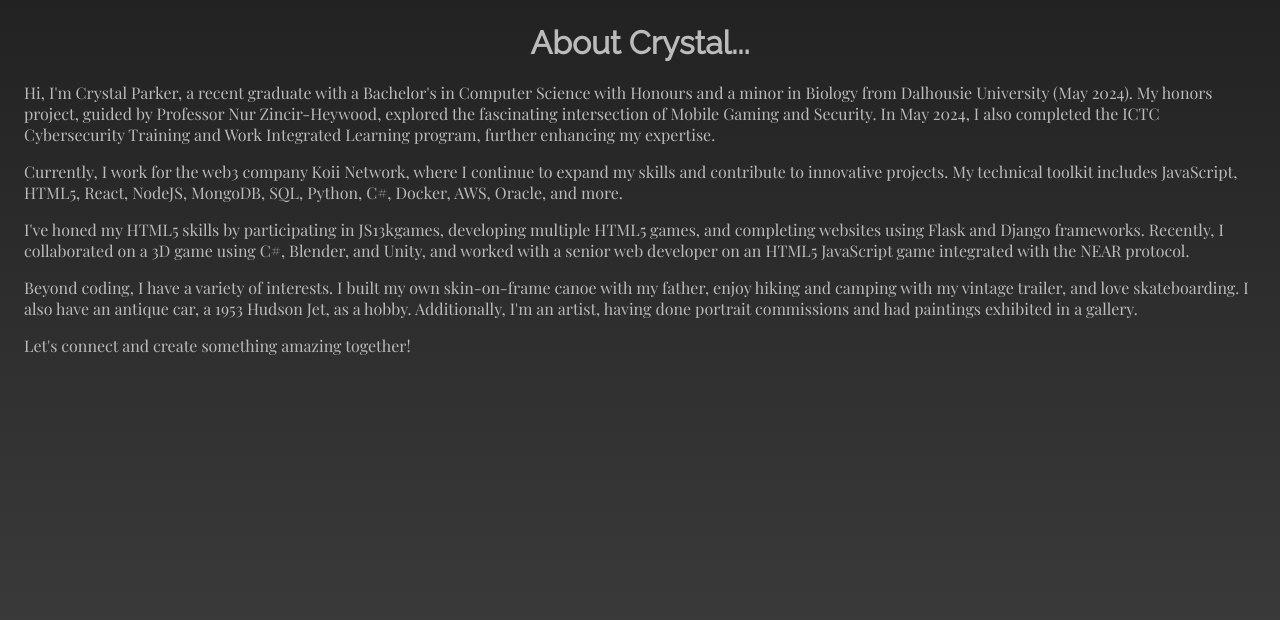
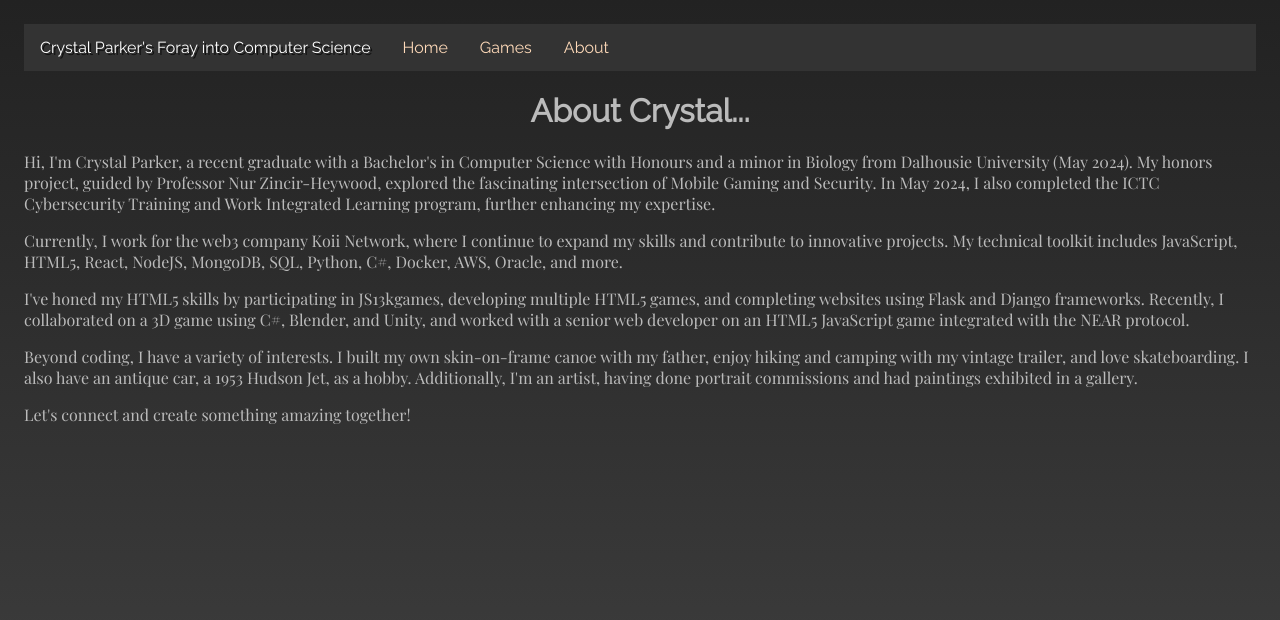
Before and after one commit to Vertfromage/Vertfromage.github.io, a Jekyll site: the page about/index.html, which Jekyll copies as it is, in a window 1280 px wide. Shown: the top 620 px of the page. Built offline with Jekyll 4.4.1, drawn with Linux system fonts in a browser that asks for light colours.

Commit message:
Update index.html

```diff
--- a/about/index.html
+++ b/about/index.html
@@ -7,6 +7,20 @@
         <base target="_blank">
     </head>
   <body>
+    <ul class="nav">
+      <li class="nav">
+        <a class="inactive">Crystal Parker's Foray into Computer Science</a>
+      </li>
+      <li class="nav">
+        <a class="active" href="https://vertfromage.github.io/">Home</a>
+      </li>
+      <li class="nav">
+        <a class="active" href="https://vertfromage.github.io/games/">Games</a>
+      </li>
+      <li class="nav">
+        <a class="active" href="https://vertfromage.github.io/about/">About</a>
+      </li>
+    </ul>
     <h1>About Crystal...</h1>
 
     <p>Hi, I'm Crystal Parker, a recent graduate with a Bachelor's in Computer Science with Honours and a minor in Biology from Dalhousie University (May 2024). My honors project, guided by Professor Nur Zincir-Heywood, explored the fascinating intersection of Mobile Gaming and Security. In May 2024, I also completed the ICTC Cybersecurity Training and Work Integrated Learning program, further enhancing my expertise.</p>
```
